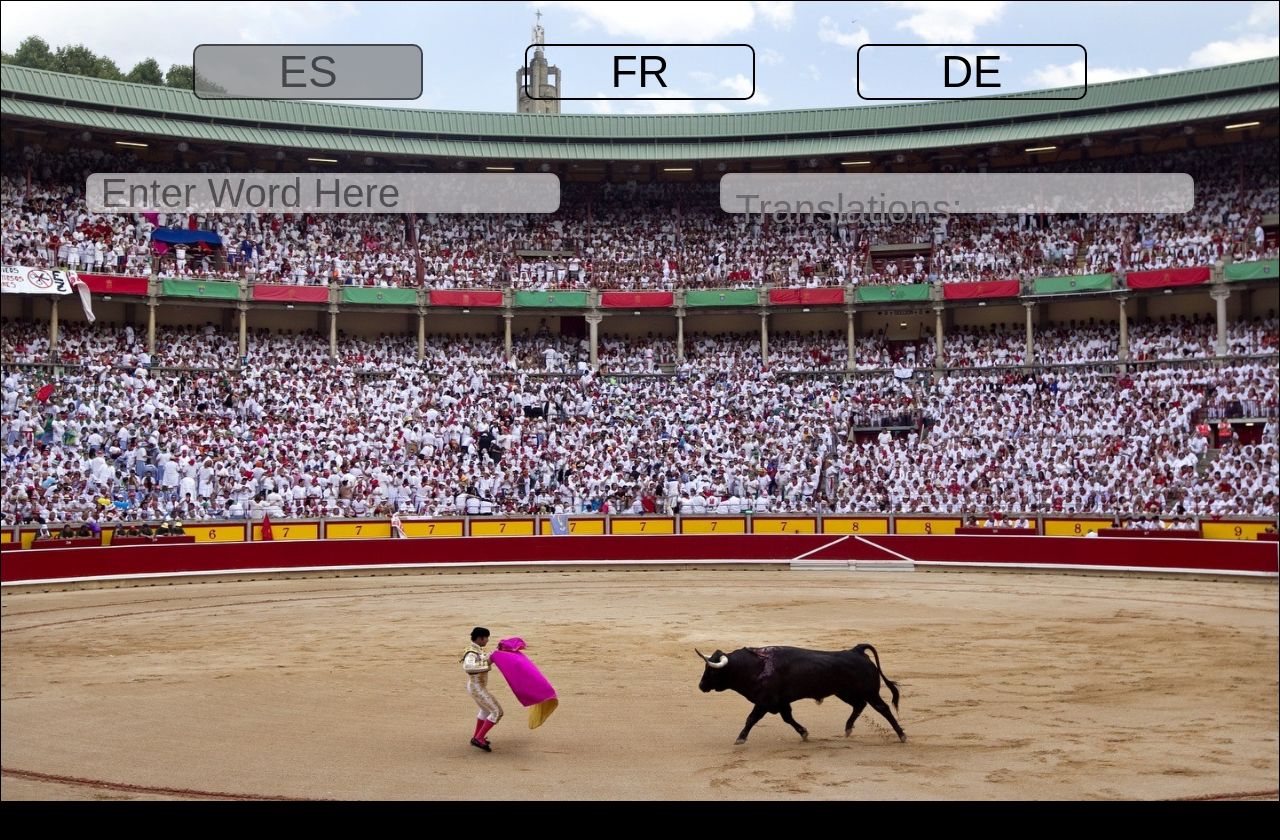
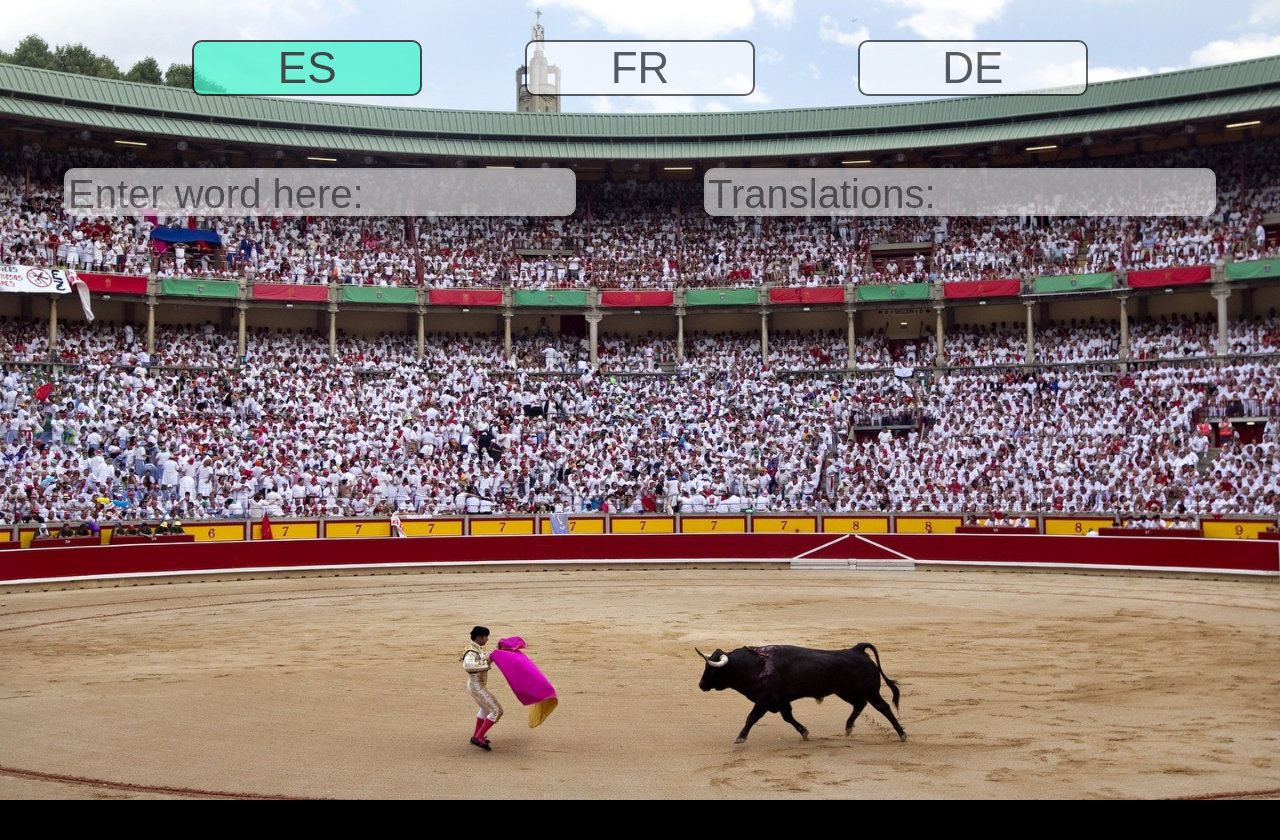
Before and after one commit to fourloops/autotranslate, a website: page index.html in a window 1280 px wide. Both pictures are taken after a click on the button "ES". Drawn offline with Linux system fonts and the light colour scheme.

Commit message:
final changes

```diff
--- a/index.html
+++ b/index.html
@@ -12,13 +12,14 @@
             <div class="inline-btn right"><button id="de">DE</button></div>
         </div>
         <div class="english boxes">
-            <input id='myInput' type="text" name="name" placeholder="Enter Word Here" autocomplete="false">
-            <ul id='suggestions'></ul>
+            <input id='myInput' type="text" name="name" placeholder="Enter word here:" autocomplete="false" autofocus>
+            <div class="centered">
+            <ul id='suggestions'></ul></div>
             <div id="definition" class="definition"></div>
         </div>
-        <div id="foreignBoxes" class="foreign boxes" placeholder="Translations:">
-            <p id="result" class="language">Translations:</p>
-            <ul id='translations'></ul>
+        <div id="foreignBoxes" class="foreign boxes">
+            <input id="result" type="text" name="name" placeholder="Translations:" readonly>
+            <div class="centered"><ul id='translations'></ul></div>
             <div id="foreignMessage" class="definition"></div>
         </div>
 
--- a/jasmine/src/script.js
+++ b/jasmine/src/script.js
@@ -17,6 +17,12 @@ document.getElementById('es').addEventListener('click', function(e){
 
 function toggleClasses(lang){
 	currentLang = lang;
+	document.getElementById('translations').innerHTML='';
+	document.getElementById('foreignMessage').innerHTML='';
+	document.getElementById('suggestions').innerHTML='';
+	document.getElementById('definition').innerHTML = '';
+	document.getElementById('definition').classList.remove('visible');
+	document.getElementById('result').value = '';
 	document.getElementById('fr').classList.remove('currentLanguage');
 	document.getElementById('es').classList.remove('currentLanguage');
 	document.getElementById('de').classList.remove('currentLanguage');
@@ -80,6 +86,7 @@ function getDefinition(word){
 
 			// the body's backgroundImage will change to the image fetched from pixabay
 			document.body.style.backgroundImage = "url(" + imgURL + ")";
+
 		}
 	};
 	http.open("GET", 'def=' + word);
@@ -94,7 +101,8 @@ document.getElementById("myInput").addEventListener('keyup', function(k){
 		document.getElementById('translations').innerHTML='';
 		document.getElementById('foreignMessage').innerHTML='';
 		document.getElementById('suggestions').innerHTML='';
-		document.getElementById('definition').innerHTML='';
+		document.getElementById('definition').innerHTML = '';
+		document.getElementById('result').value = '';
 		checkLength();
 	}
 	// if "ENTER"
@@ -116,8 +124,8 @@ window.addEventListener('keydown', function(k){
 			}
 			document.getElementsByClassName("word")[count].classList.add("focus");
 			document.getElementsByClassName("translated")[count].classList.add("focus");
-			document.getElementById("myInput").value=document.getElementsByClassName("word")[count].innerHTML;
-			document.getElementById("result").innerHTML=document.getElementsByClassName("translated")[count].innerHTML;
+			document.getElementById("myInput").value = document.getElementsByClassName("word")[count].innerHTML;
+			document.getElementById("result").value  = document.getElementsByClassName("translated")[count].innerHTML;
 		}
 	}
 	// keyCode 40 is for pressing the arrow down key
@@ -130,8 +138,8 @@ window.addEventListener('keydown', function(k){
 			}
 			document.getElementsByClassName("word")[count].classList.add("focus");
 			document.getElementsByClassName("translated")[count].classList.add("focus");
-			document.getElementById("myInput").value=document.getElementsByClassName("word")[count].innerHTML;
-			document.getElementById("result").innerHTML=document.getElementsByClassName("translated")[count].innerHTML;
+			document.getElementById("myInput").value = document.getElementsByClassName("word")[count].innerHTML;
+			document.getElementById("result").value  = document.getElementsByClassName("translated")[count].innerHTML;
 		}
 	}
 });
--- a/style.css
+++ b/style.css
@@ -1,11 +1,12 @@
-* {
-	border: 1px solid transparent;
-}
+/** {
+	border: 1px solid red;
+}*/
 
 html, body {
     height: 100%;
     margin: 0;
     padding: 0;
+
 }
 
 body {
@@ -17,6 +18,7 @@ body {
     transition: background-image 1.5s;
 }
 
+/* EXTERNAL BOXES */
 
 .boxes{
     width: 40vw;
@@ -35,6 +37,9 @@ body {
 	margin-left: 5%;
 }
 
+/* BUTTONS */
+
+
 .langButtons {
 	margin: 0 auto;
 	z-index: 1;
@@ -50,7 +55,8 @@ button {
 	margin-top: inherit;
 	font-size: 44px;
 	border-radius: 10px;
-	background-color: transparent;
+	background-color: white;
+    opacity: 0.6;
 	border: 2px solid black;
 }
 
@@ -82,24 +88,31 @@ button:focus {
 }
 
 .currentLanguage {
-	background-color: grey;
+	background-color: #3ff4cb;
 	opacity: 0.7;
+}
+
+/* MAIN TEXT BOXES */
+::-webkit-input-placeholder {
+  font-family: 'myFont', Arial, Helvetica, sans-serif;
 }
 
 input, .language {
 	display: block;
 	margin: 0 auto;
 	margin-top: 8vh;
-	width: 37vw;
-	height: 5vh;
+	width: 100%;
+	height: 6vh;
 	font-size: 2.5em;
+	font-family: Open Sans;
+	/*line-height: 3em;*/
 	background-color: white;
     opacity: 0.6;
     -webkit-appearance: none;
     -moz-appearance: none;
     border: 2px solid #eee;
     box-sizing: border-box;
-    padding-left: 1vw;
+    /*padding-left: 1vw;*/
 	border-radius: 10px;
 }
 input{
@@ -116,57 +129,66 @@ input:focus {
 	padding-top: 1.5vh;
 }
 
+/* SUGGESTIONS AND TRANSLATIONS */
+.centered {
+	text-align: center;
+
+}
+
 ul {
+	width: 100%;
+	display: inline-block;
+    margin: 0;
+    padding: 0;
 	list-style-type: none;
-	/*width: 60%;*/
-	display: block;
-	margin: 0 auto;
-	margin-left: -7%;
-	/*left: 30%;*/
 	font-size: 1.5em;
-	/*position: absolute;*/
 	color:black;
 	opacity: 1;
+}
+li {
 	float: left;
+	text-align: left;
+	width: 100%;
+	/*margin: auto;*/
+	border-radius: 10px;
+    background-color: gray;
+    /*box-sizing: border-box;*/
+    border: 1px solid lightgray;
+	opacity: 0.75;
+	font-size: 2em;
 }
-
+li:hover {
+    background-color:lightblue;
+    cursor: pointer;
+}
 .focus {
     background-color:lightblue;
 }
+.word, .translated {
+	margin:0;
+	padding:0;
+}
+
+/* DEFINITION DIV (content from api call to wordnik)*/
+
 .definition {
     /*opacity: 0;*/
-    height: 51vh;
-    width: 25vw;
-    margin-left: 12.5%;
-    margin-top: 13.3%;
-	font-size: 1.5em;
+    height: 40vh;
+    width: 80%;
+    margin: auto;
 	font-size: 1.5em;
     background-color: transparent;
 }
 .definition p{
-    position: absolute;
-    width: 25vw;
+    margin: auto;
+	margin-top: 2%;
+	width: 95%;
+	font-size: 1.5em;
 }
+
 .visible {
     background-color: white;
     opacity: 0.8;
     webkit-transition: 1.5s linear;
     transition: 1.5s linear;
 }
-li {
-	border-radius: 10%;
-    background-color: gray;
-    height: 5vh;
-	width: 37vw;
-    /*padding-left: 6%;*/
-    box-sizing: border-box;
-    border: 1px solid lightgray;
-    overflow: hidden;
-	opacity: 0.6;
-	font-size: 2em;
-	padding-top: 2%;
-}
-li:hover {
-    background-color:lightblue;
-    cursor: pointer;
-}
```
